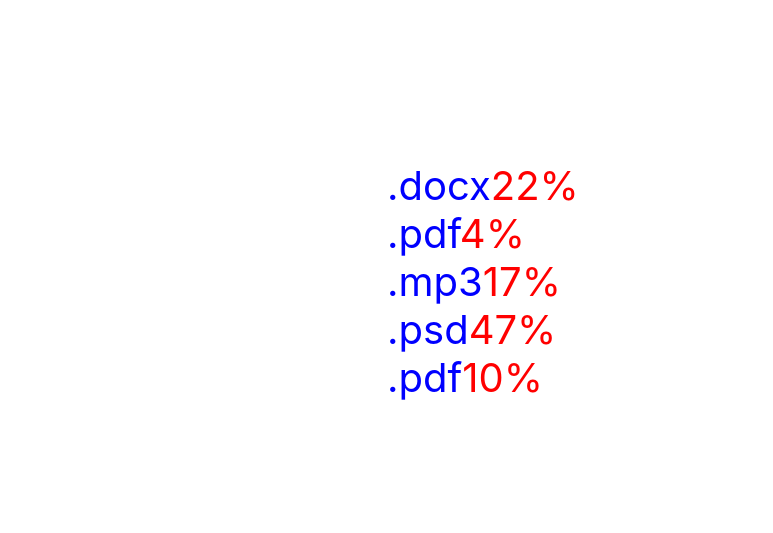
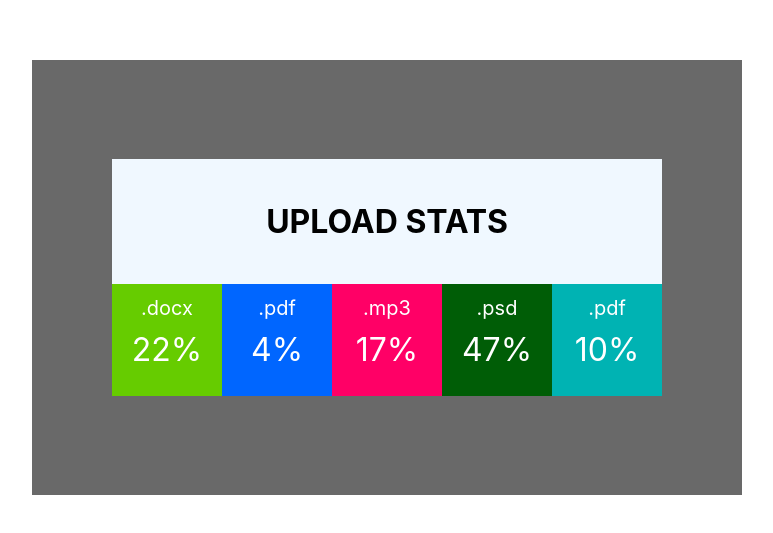
Before and after one commit to blessfire/goit-react-hw-01-components, a React (Create React App) app: page / in a window 1280 px wide. Shown: the part 123-656 px from the top of the page, without its empty margins (253-1026 px from the left). Built offline with nearby package versions, Linux system fonts and the light colour scheme.

Commit message:
statistic done!

```diff
--- a/src/components/App.jsx
+++ b/src/components/App.jsx
@@ -8,14 +8,16 @@ import data from 'data/data.json';
 
 export const App = () => {
   return (
-   <div style={{
+    <div
+    style = {{
      height: '100vh',
      display: 'flex',
      justifyContent: 'center',
      alignItems: 'center',
      fontSize: 40,
      color: '#010101'
-    }}>
+      }}
+    >
       {/* <Profile username={username} /> */}
       <Statistics data={data} />
 
--- a/src/components/Statistics/Statistics.jsx
+++ b/src/components/Statistics/Statistics.jsx
@@ -2,10 +2,12 @@ import PropTypes from 'prop-types';
 import css from './Statistics.module.css';
 
 export const Statistics = ({ data }) => {
-  return (<ul className={css.stat_list}> {data.map((stat) => <li key={stat.id} className={css.item}><span className={css.label}>{stat.label}</span>
+  return (< section className={css.statistics} >
+    <h2 className={css.title}>Upload stats</h2>
+    <ul className={css.stat_list}> {data.map((stat) => <li key={stat.id} className={css.item}><span className={css.label}>{stat.label}</span>
 
     <span className={css.percentage}>{stat.percentage}%</span></li>)}
-  </ul>)
+  </ul></section>)
 }
 
 Statistics.propTypes = {
--- a/src/components/Statistics/Statistics.module.css
+++ b/src/components/Statistics/Statistics.module.css
@@ -1,20 +1,68 @@
+.statistics {
+  display: flex;
+  flex-wrap: wrap;
+  justify-content: center;
+  align-items: center;
+  width: 550px;
+  height: 275px;
+  background-color: dimgrey;
+  padding: 80px;
+  flex-direction: column;
+  align-content: center;
+}
 .title {
+  display: flex;
+  align-items: center;
+  justify-content: center;
+  width: 100%;
+  height: 125px;
+  background-color: aliceblue;
+  margin: 0;
+  /* padding: 15px; */
+  font-size: 32px;
+  text-transform: uppercase;
 }
 .stat_list {
   display: flex;
-  flex-direction: column;
-  flex-wrap: wrap;
-  justify-content: center;
-  align-items: center;
-  gap: 8px;
+  flex-direction: row;
+  flex-wrap: nowrap;
+  width: 100%;
+  /* border: solid 1px black; */
 }
 .item {
-  width: 40px;
-  height: 40px;
+  display: flex;
+  flex-direction: column;
+  text-align: center;
+  gap: 10px;
+  width: 100%;
+  height: 112px;
+  margin: 0;
+
+  /* justify-content: center;
+  align-items: center; */
+  &:nth-child(1) {
+    background-color: #66cc00;
+  }
+  &:nth-child(2) {
+    background-color: #0066ff;
+  }
+  &:nth-child(3) {
+    background-color: #ff0066;
+  }
+  &:nth-child(4) {
+    background-color: rgb(0, 93, 6);
+  }
+  &:nth-child(5) {
+    background-color: #00b3b3;
+  }
 }
+
 .label {
-  color: blue;
+  margin-top: 12px;
+  font-size: 20px;
+  color: white;
 }
 .percentage {
-  color: red;
+  font-size: 32px;
+  color: white;
 }
--- a/src/index.css
+++ b/src/index.css
@@ -9,6 +9,8 @@ body {
   -moz-osx-font-smoothing: grayscale;
 }
 ul {
+  margin: 0;
+  padding: 0;
   list-style: none;
 }
 code {
```
